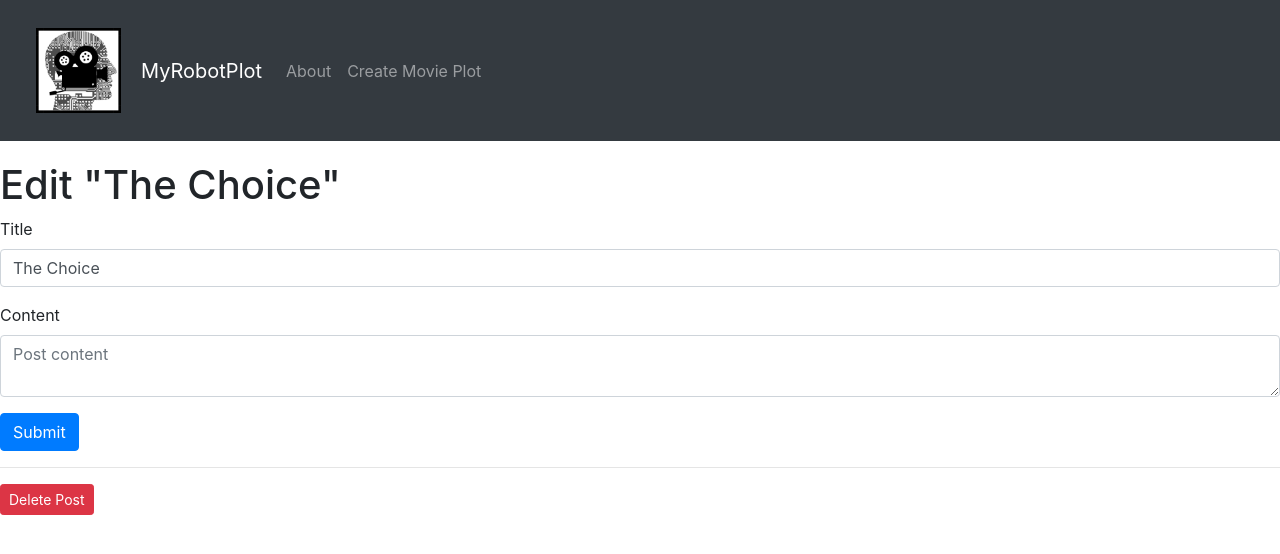
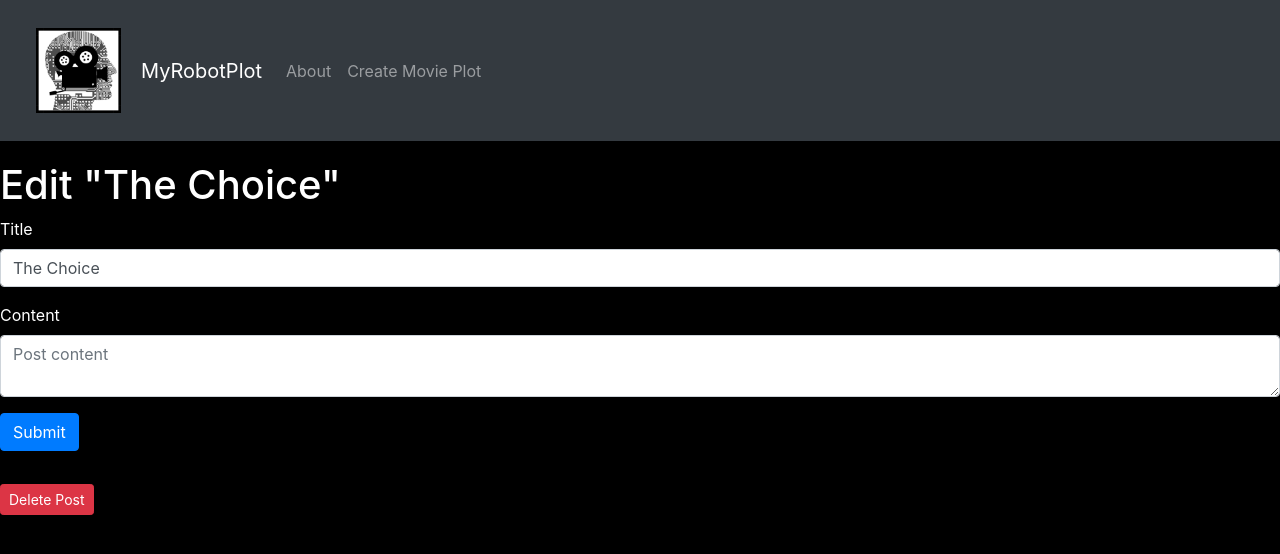
Before and after one commit to albert118/UTS-Professional-Studio-MyRobotPlot, a Flask app: page /14/edit in a window 1280 px wide. Shown: the top 554 px of the page. Run offline with Flask 2, Linux system fonts and the light colour scheme; data comes from the database, SQL or seed files in the repository; parts of the project's set-up code (start-up, migrations or seed data) failed here and were passed over; some libraries are stand-ins or nearby versions.

Commit message:
CSS edits

```diff
--- a/static/css/style.css
+++ b/static/css/style.css
@@ -10,6 +10,10 @@
   text-align: center;
 }
 
+body {
+    background-color: black;
+    color: white;
+}
 
 .container * {
     box-sizing: border-box;
--- a/web_app.py
+++ b/web_app.py
@@ -3,7 +3,7 @@ import sqlite3
 from flask import Flask, render_template, request, url_for, flash, redirect
 from werkzeug.exceptions import abort
 from .app import web_tool
-from .rudalle.image_generator import get_image
+#from .rudalle.image_generator import get_image
 
 
 app = Flask(__name__)
```
